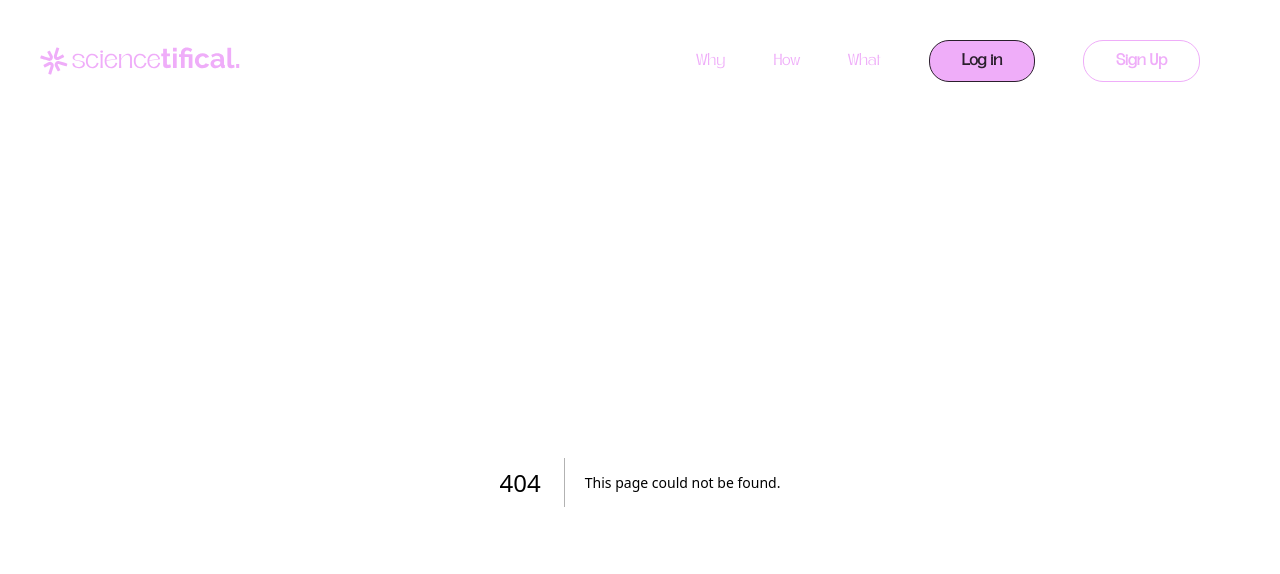
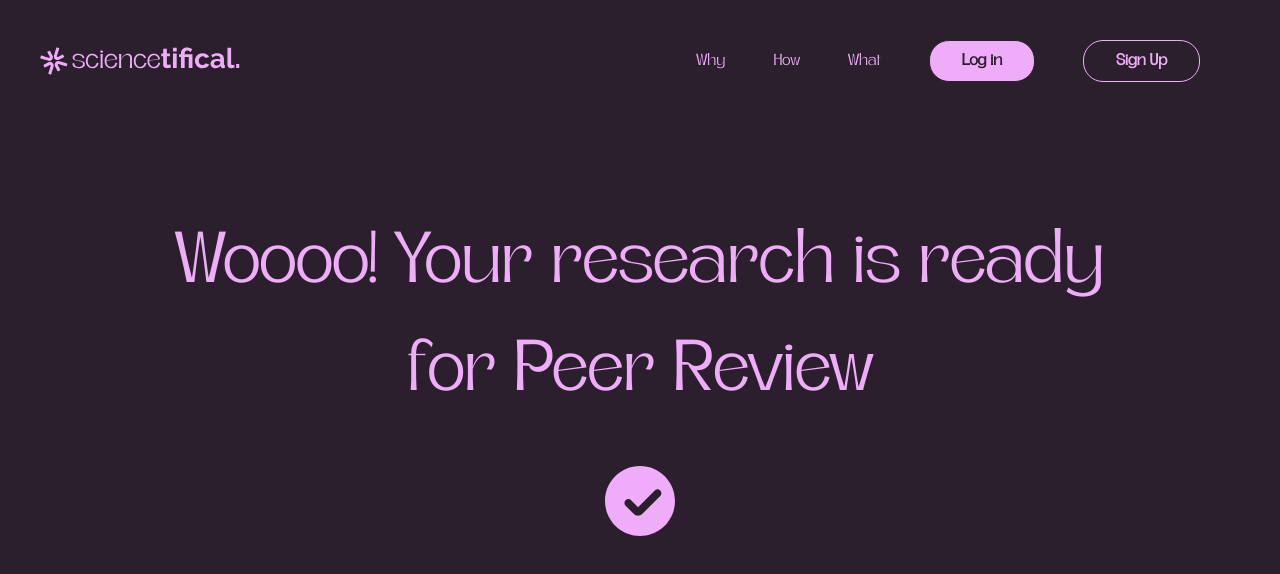
Before and after one commit to santi-nihany/sciencetifical, a Next.js app: page /create-research/success in a window 1280 px wide. Before the commit this address had no page. Shown: the top 574 px of the page. Built offline with nearby package versions, Linux system fonts and the light colour scheme.

Commit message:
success page

```diff
--- a/app/create-research/page.jsx
+++ b/app/create-research/page.jsx
@@ -89,6 +89,7 @@ export default function CreateResearch() {
           const res = await addDoc(collectionRef, objeto);
           // const res = await db.collection("researchs").add(objeto);
           console.log(res);
+          window.location.href = "/create-research/success";
         } catch (error) {
           console.log(error);
         }
--- /dev/null
+++ b/app/create-research/success/page.jsx
@@ -0,0 +1,20 @@
+import Image from "next/image";
+import Link from "next/link";
+
+export default function Success() {
+  return (
+    <div className="flex flex-col items-center text-secondary mt-32 mx-32 gap-10">
+      <h1 className="text-[4.5rem] text-center ">
+        Woooo! Your research is ready for Peer Review
+      </h1>
+      <Link href="/">
+        <Image
+          src={"/images/success.svg"}
+          alt="success"
+          width={70}
+          height={50}
+        />
+      </Link>
+    </div>
+  );
+}
```
Also changed, not shown: public/images/success.svg (added).
